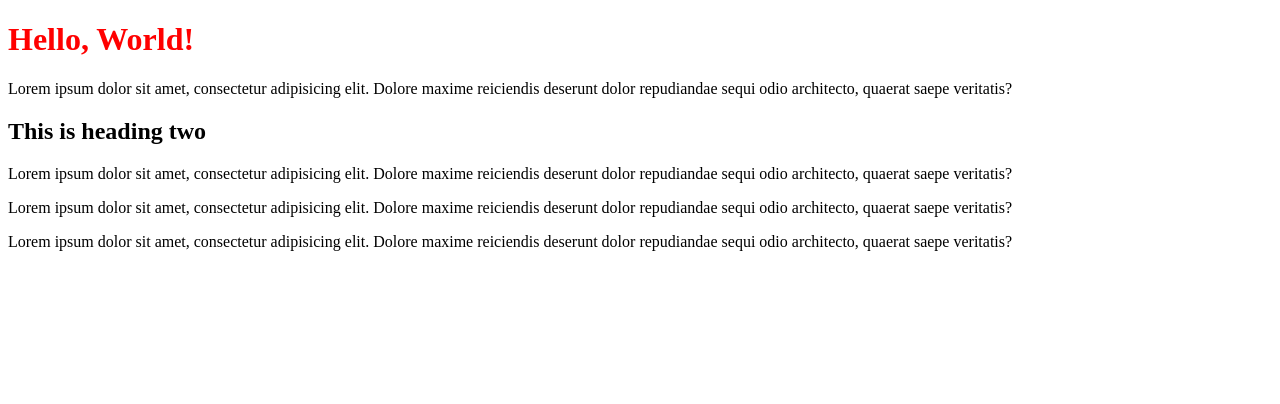
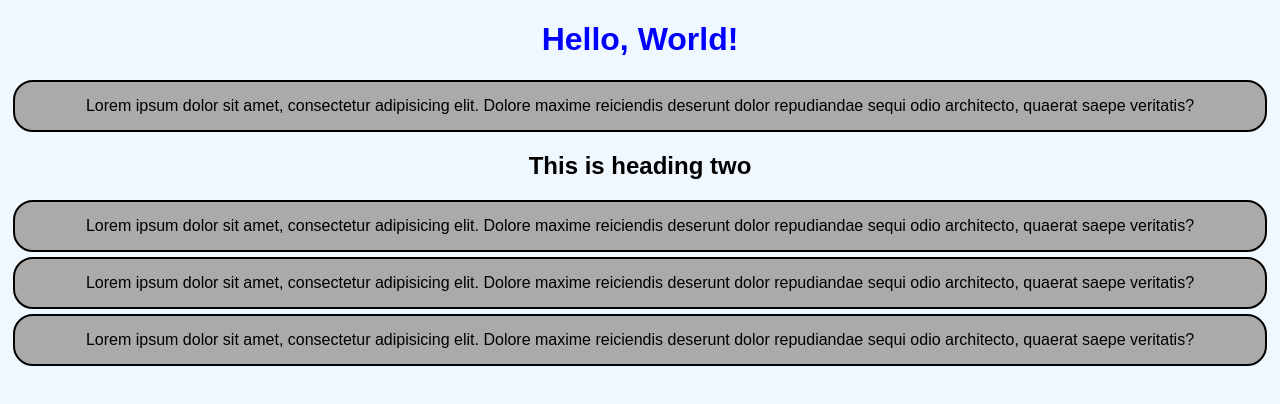
Before and after one commit to ismailiOA/hello, a plain HTML site: page index.html in a window 1280 px wide. Drawn offline with Linux system fonts and the light colour scheme.

Commit message:
Move style properties

```diff
--- a/index.html
+++ b/index.html
@@ -4,9 +4,29 @@
   <meta charset="UTF-8">
   <meta name="viewport" content="width=device-width, initial-scale=1.0">
   <title>Document</title>
+  <style>
+    body{
+      background-color: aliceblue;
+      font-family: Arial, Helvetica, sans-serif;
+      text-align: center;
+    }
+
+    h1{
+      color: blue;
+    }
+
+    p{
+      background: #aaa;
+      padding: 15px;
+      border: 2px solid black;
+      border-radius: 20px;
+      margin: 5px;
+    }
+
+  </style>
 </head>
 <body>
-  <h1 style="color:red;">Hello, World!</h1>
+  <h1>Hello, World!</h1>
   <p>Lorem ipsum dolor sit amet, consectetur adipisicing elit. Dolore maxime reiciendis deserunt dolor repudiandae sequi odio architecto, quaerat saepe veritatis?</p>
 <!--   h2 -->
   <h2>This is heading two</h2>
```
